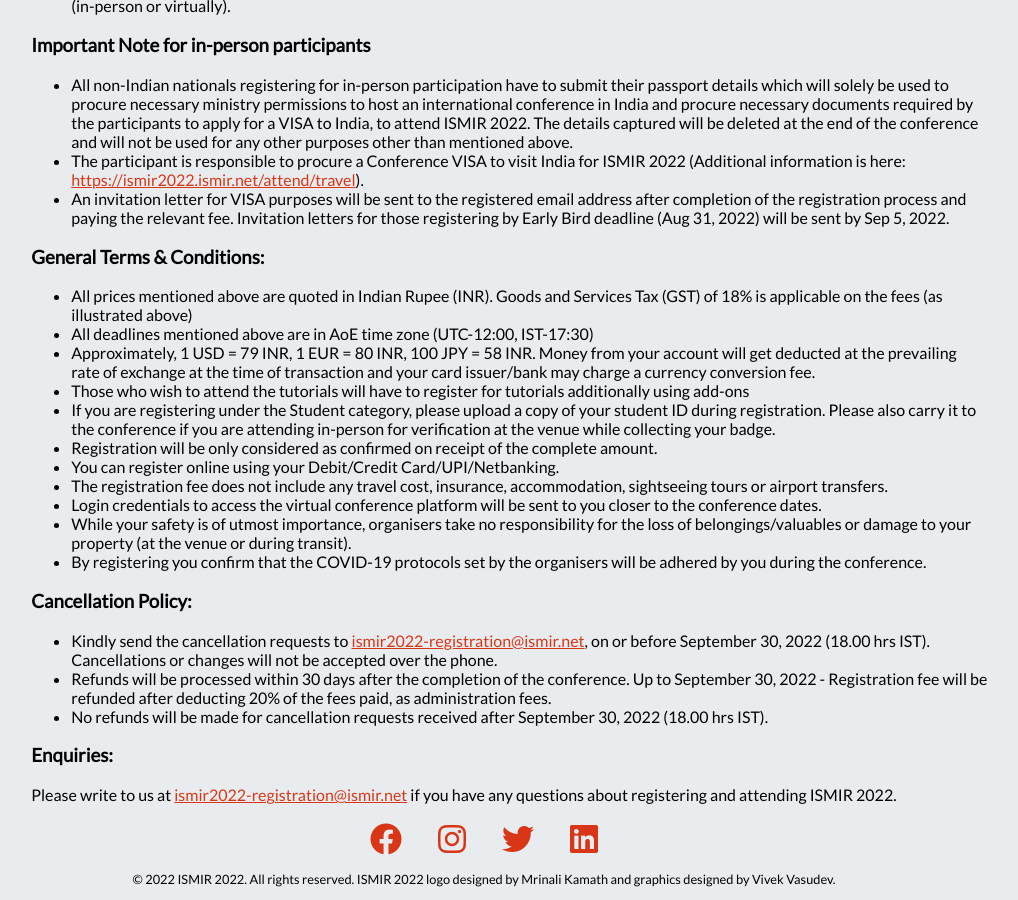
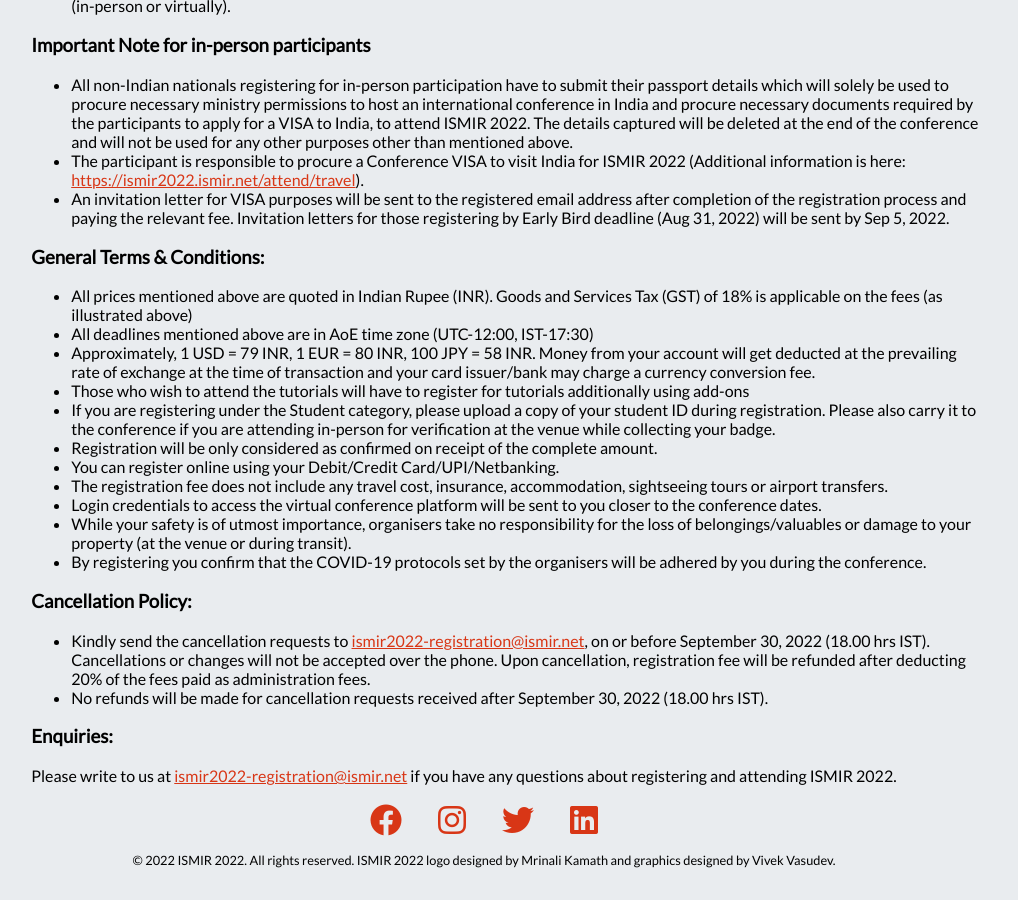
Before and after one commit to ismir2022/ismir2022.github.io, a Jekyll site: the page built from attend/registration_staging.md, in a window 1280 px wide and 900 px high, scrolled down 2174 px. Shown: the whole window, without its empty margins (156-1174 px from the left). Built offline with Jekyll 4.4.1, drawn with Linux system fonts in a browser that asks for light colours; nearby versions of some CDN libraries.

Commit message:
Update registration_staging.md

```diff
--- a/attend/registration_staging.md
+++ b/attend/registration_staging.md
@@ -247,9 +247,7 @@
 * By registering you confirm that the COVID-19 protocols set by the organisers will be adhered by you during the conference.
 
 ### Cancellation Policy:
-* Kindly send the cancellation requests to [ismir2022-registration@ismir.net](mailto:ismir2022-registration@ismir.net), on or before September 30, 2022 (18.00 hrs IST). Cancellations or changes will not be accepted over the phone.
-* Refunds will be processed within 30 days after the completion of the conference.
-Up to September 30, 2022 - Registration fee will be refunded after deducting 20% of the fees paid, as administration fees.
+* Kindly send the cancellation requests to [ismir2022-registration@ismir.net](mailto:ismir2022-registration@ismir.net), on or before September 30, 2022 (18.00 hrs IST). Cancellations or changes will not be accepted over the phone. Upon cancellation, registration fee will be refunded after deducting 20% of the fees paid as administration fees.
 * No refunds will be made for cancellation requests received after September 30, 2022 (18.00 hrs IST).
 
 ### Enquiries:
```
